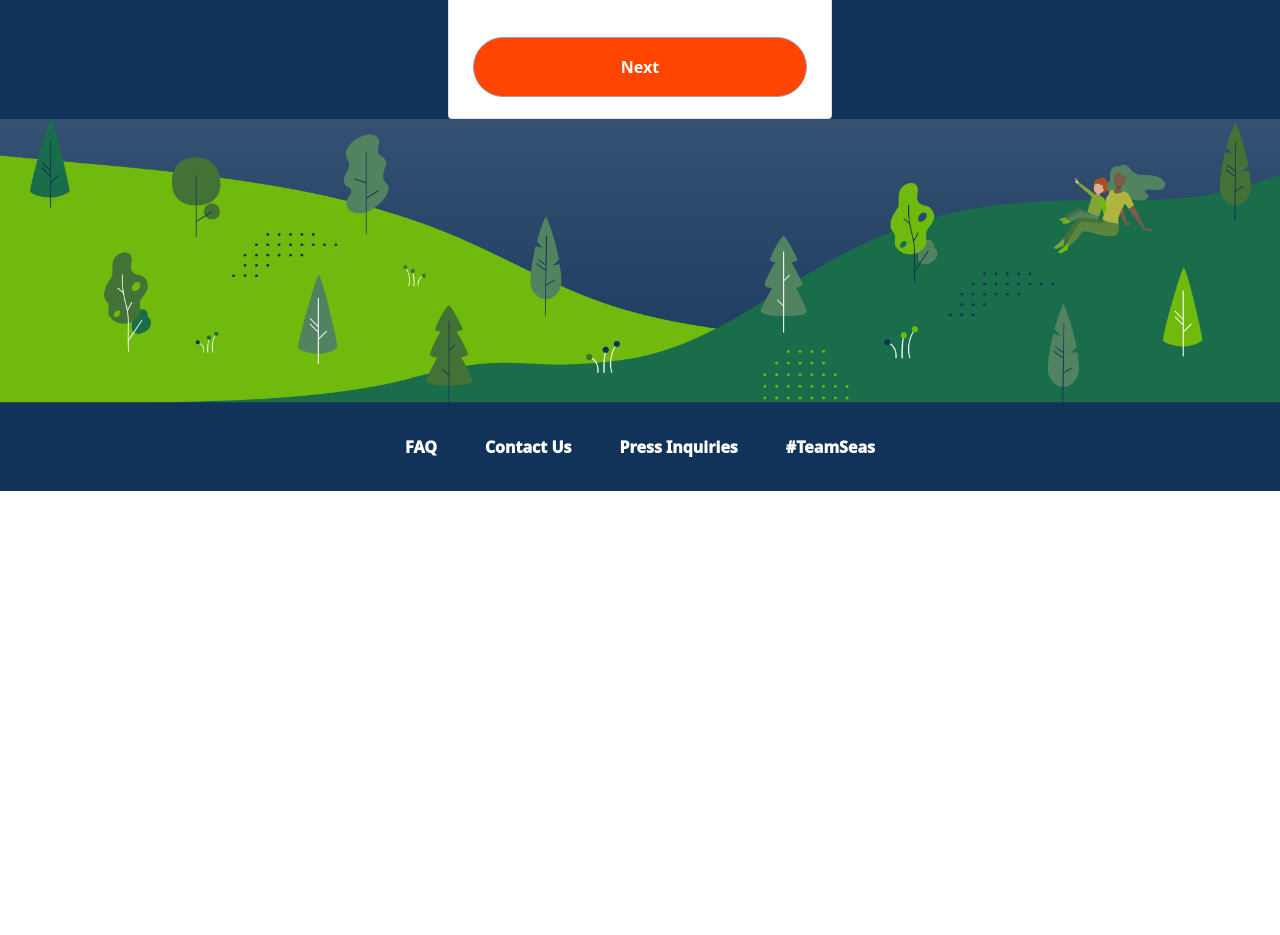
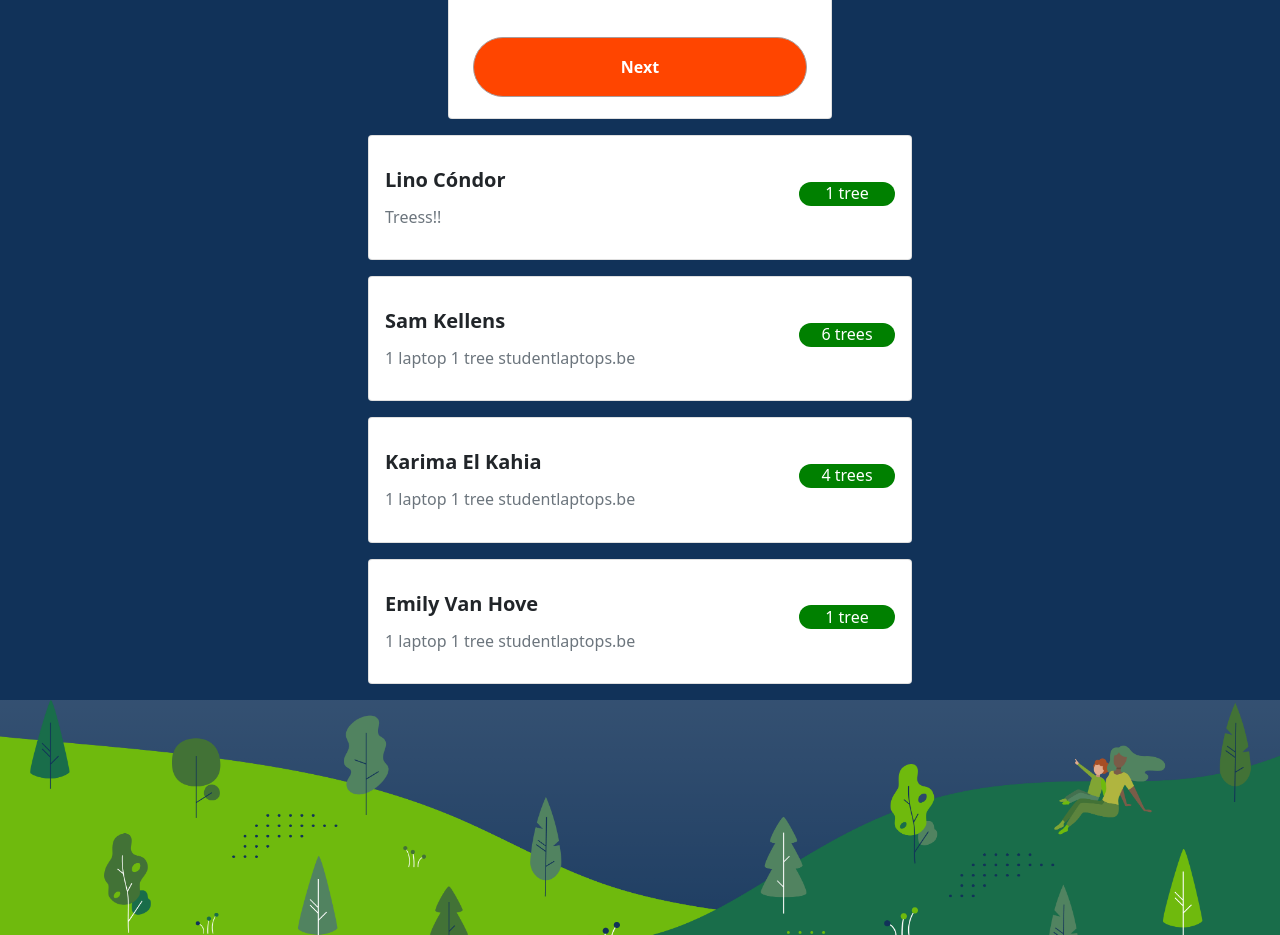
Before and after one commit to rohitchivu/teamtrees, an Angular app: page / in a window 1280 px wide. Shown: the part 2760-3695 px from the top of the page. Before the commit the page ends 3251 px from the top, so only its background shows below. Built offline with nearby package versions, Linux system fonts and the light colour scheme.

Commit message:
card component, leaderboard

```diff
--- a/src/app/app.component.html
+++ b/src/app/app.component.html
@@ -8,6 +8,16 @@
 
 <card>Loading...</card>
 
+<div *ngFor="let item of leaderboardItems">
+    <leaderboard
+        [name]="item.name"
+        [comment]="item.comment"
+        [trees]="item.trees"
+    >
+        Loading...
+    </leaderboard>
+</div>
+
 <bottomnavbar>Loading...</bottomnavbar>
 
 </body>
--- a/src/app/app.component.ts
+++ b/src/app/app.component.ts
@@ -1,4 +1,5 @@
 import { Component } from '@angular/core';
+import { LeaderboardItem } from './leaderboard-item';
 
 @Component({
   selector: 'app-root',
@@ -7,4 +8,10 @@ import { Component } from '@angular/core';
 })
 export class AppComponent {
   title = 'teamtrees';
+  leaderboardItems = [
+    new LeaderboardItem("Lino Cóndor", "Treess!!", 1),
+    new LeaderboardItem("Sam Kellens", "1 laptop 1 tree studentlaptops.be", 6),
+    new LeaderboardItem("Karima El Kahia", "1 laptop 1 tree studentlaptops.be", 4),
+    new LeaderboardItem("Emily Van Hove", "1 laptop 1 tree studentlaptops.be", 1)
+  ];
 }
--- a/src/app/app.module.ts
+++ b/src/app/app.module.ts
@@ -7,6 +7,7 @@ import { TopNavbar } from 'src/app/topnavbar/topnavbar.component';
 import { AppComponent } from './app.component';
 import { Background } from './background/background.component';
 import { CardComponent } from './card/card.component';
+import { LeaderBoard } from './leaderboard/leaderboard.component';
 
 @NgModule({
   declarations: [
@@ -15,7 +16,8 @@ import { CardComponent } from './card/card.component';
     BottomNavbar,
     SideNavbar,
     Background,
-    CardComponent
+    CardComponent,
+    LeaderBoard
   ],
   imports: [
     BrowserModule
--- a/src/app/card/card.component.css
+++ b/src/app/card/card.component.css
@@ -6,7 +6,6 @@
 }
 
 .card-body {
-
     margin-left: auto;
     margin-right: auto;
 }
--- /dev/null
+++ b/src/app/leaderboard-item.ts
@@ -0,0 +1,10 @@
+export class LeaderboardItem {
+    public name: string = "Name";
+    public comment: string = "Comment";
+    public trees: number = 0;
+    constructor(name: string, comment: string, trees: number) {
+        this.name = name;
+        this.comment = comment;
+        this.trees = trees;
+    }
+}
--- /dev/null
+++ b/src/app/leaderboard/leaderboard.component.css
@@ -0,0 +1,23 @@
+.card {
+    display: block;
+    width: 34rem;
+    margin: 16px auto;
+}
+
+.card-body {
+    margin-left: auto;
+    margin-right: auto;
+}
+
+.card-title {
+    align-content: center;
+}
+
+.num-trees {
+    display: inline-block;
+    background-color: green;
+    color: white;
+    width: 96px;
+    height: 24px;
+    border-radius: 24px;
+}
--- a/src/app/leaderboard/leaderboard.component.html
+++ b/src/app/leaderboard/leaderboard.component.html
@@ -0,0 +1,10 @@
+<div class="card">
+    <div class="card-body flex-row d-flex justify-content-between align-items-center">
+        <div class="name">
+            <h5 class="card-title fw-bold my-3">{{name}}</h5>
+            <h6 class="card-subtitle text-muted my-2 pb-2">{{comment}}</h6>
+        </div>
+
+        <h6 class="num-trees d-flex justify-content-center align-items-center">{{trees}} tree{{trees > 1 ? "s": ""}}</h6>
+    </div>
+  </div>
```
Also changed, not shown: src/app/leaderboard/leaderboard.component.ts (+6 -3 lines), src/app/sidebar/sidebar.component.html (+3 -4 lines), 1 other file (tests, documents, lock files or other folders).
